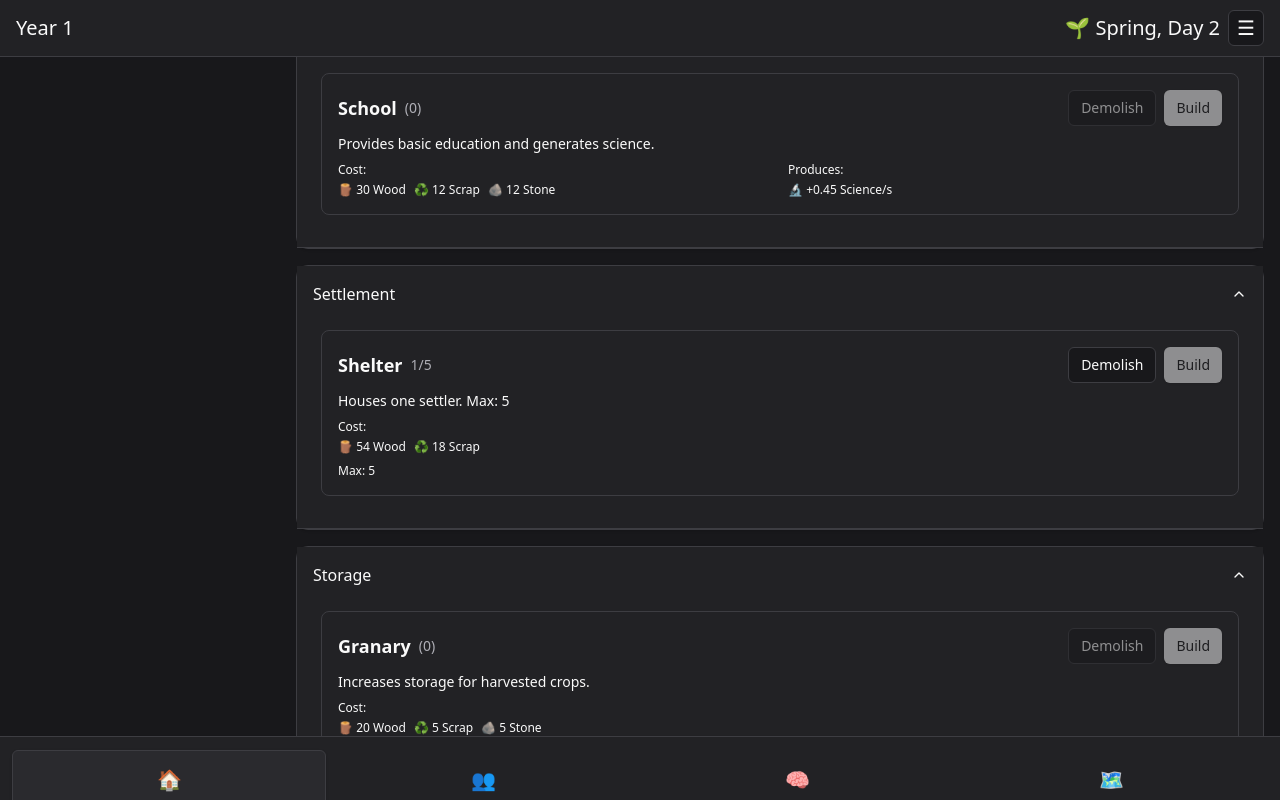
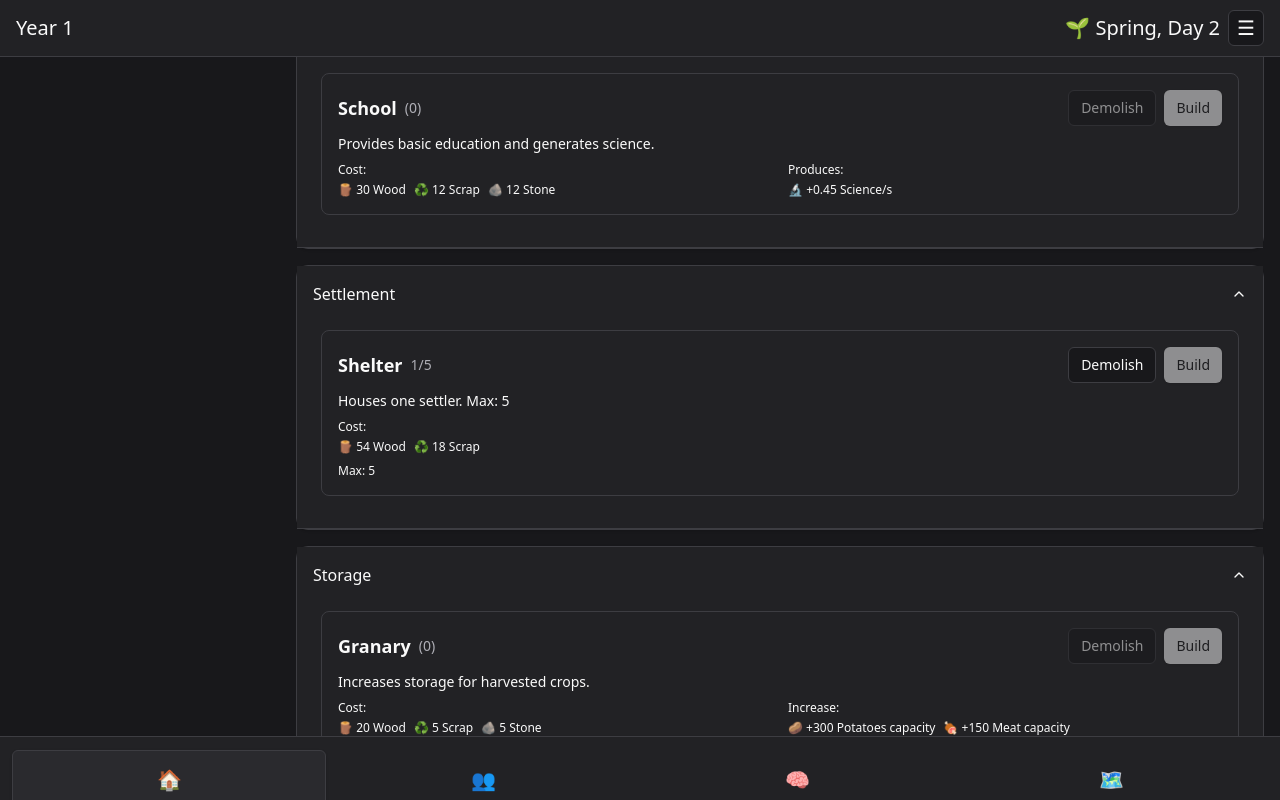
Before and after one commit to mikisz/apocalypse-idle, a React (Vite) app: page / in a window 1280 px wide. Both pictures are taken after a click on the button "Storage". Shown: the part 879-1679 px from the top of the page. Built offline with nearby package versions, Linux system fonts and the light colour scheme.

Commit message:
feat: format storage capacity increases

```diff
--- a/src/components/BuildingRow.jsx
+++ b/src/components/BuildingRow.jsx
@@ -135,19 +135,24 @@ export default function BuildingRow({ building, completedResearch }) {
       </div>
       <div className="space-y-2 text-sm">
         <div>{building.description}</div>
-        <div className="grid grid-cols-2 gap-4 text-xs">
+        <div
+          className={`grid gap-4 text-xs ${
+            perOutputs.length > 0 || building.capacityAdd
+              ? 'grid-cols-2'
+              : 'grid-cols-1'
+          }`}
+        >
           <div>
             <div className="font-medium">Cost:</div>
             <div className="mt-1 flex flex-wrap gap-2">
               {costEntries.map(([res, amt]) => (
                 <span key={res} className="flex items-center gap-1">
-                  {RESOURCES[res].icon} {formatAmount(amt)}{' '}
-                  {RESOURCES[res].name}
+                  {RESOURCES[res].icon} {formatAmount(amt)} {RESOURCES[res].name}
                 </span>
               ))}
             </div>
           </div>
-          {perOutputs.length > 0 && (
+          {perOutputs.length > 0 ? (
             <div>
               <div className="font-medium">Produces:</div>
               <div className="mt-1 flex flex-wrap gap-2">
@@ -158,6 +163,19 @@ export default function BuildingRow({ building, completedResearch }) {
                 ))}
               </div>
             </div>
+          ) : (
+            building.capacityAdd && (
+              <div>
+                <div className="font-medium">Increase:</div>
+                <div className="mt-1 flex flex-wrap gap-2">
+                  {Object.entries(building.capacityAdd).map(([res, cap]) => (
+                    <span key={res} className="flex items-center gap-1">
+                      {RESOURCES[res].icon} +{formatAmount(cap)} {RESOURCES[res].name} capacity
+                    </span>
+                  ))}
+                </div>
+              </div>
+            )
           )}
         </div>
         {perInputs.map((i) => (
@@ -165,16 +183,6 @@ export default function BuildingRow({ building, completedResearch }) {
             Consumes: {formatPerSec(-i.perSec, i.res)}
           </div>
         ))}
-        {building.capacityAdd && (
-          <div className="text-xs">
-            {Object.entries(building.capacityAdd)
-              .map(
-                ([res, cap]) =>
-                  `+${formatAmount(cap)} ${RESOURCES[res].name} capacity`,
-              )
-              .join(', ')}
-          </div>
-        )}
         {!unlocked && building.requiresResearch && (
           <div className="text-xs text-red-400">
             Requires:{' '}
```
Also changed, not shown: 1 other file (tests, documents, lock files or other folders).
